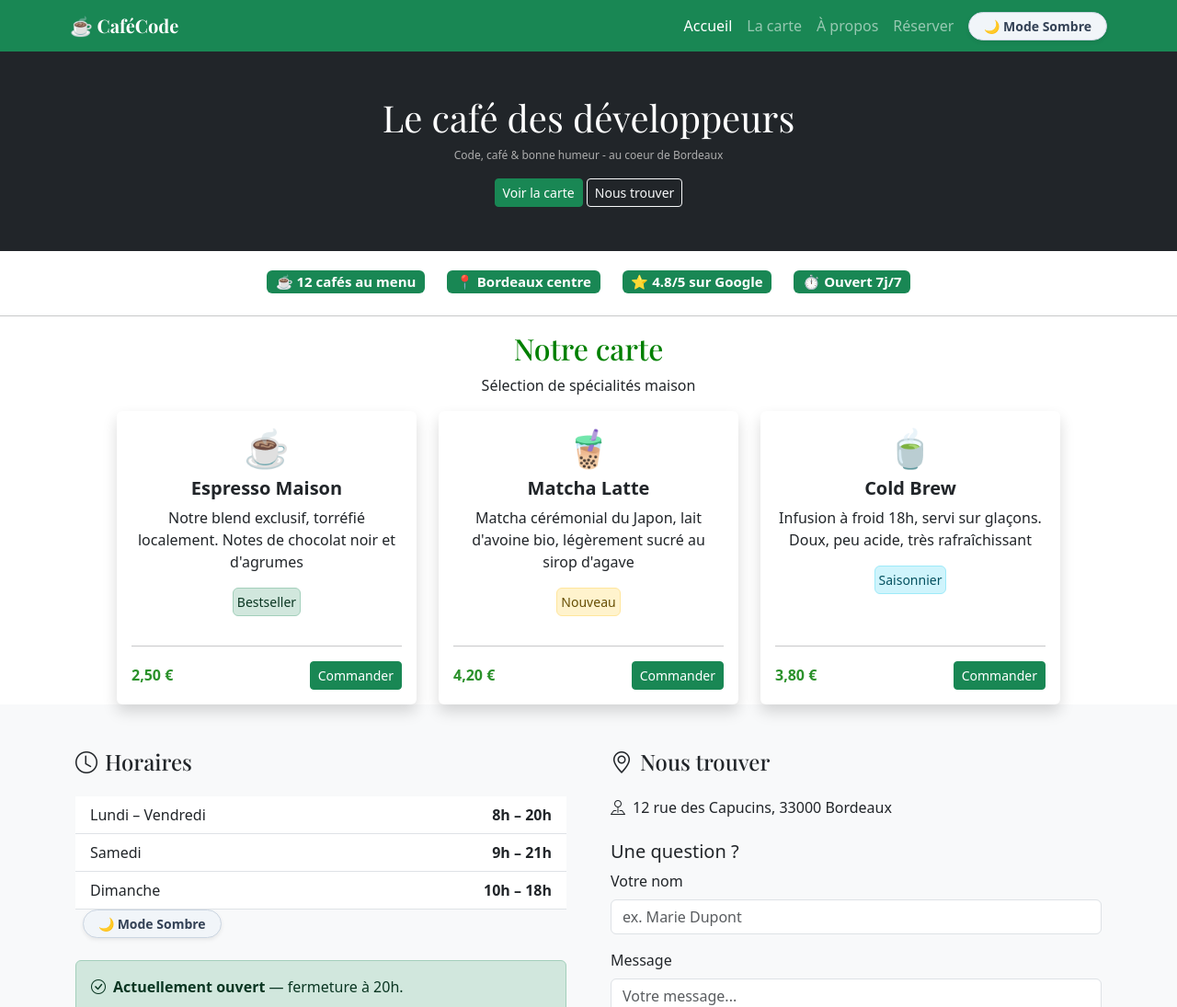
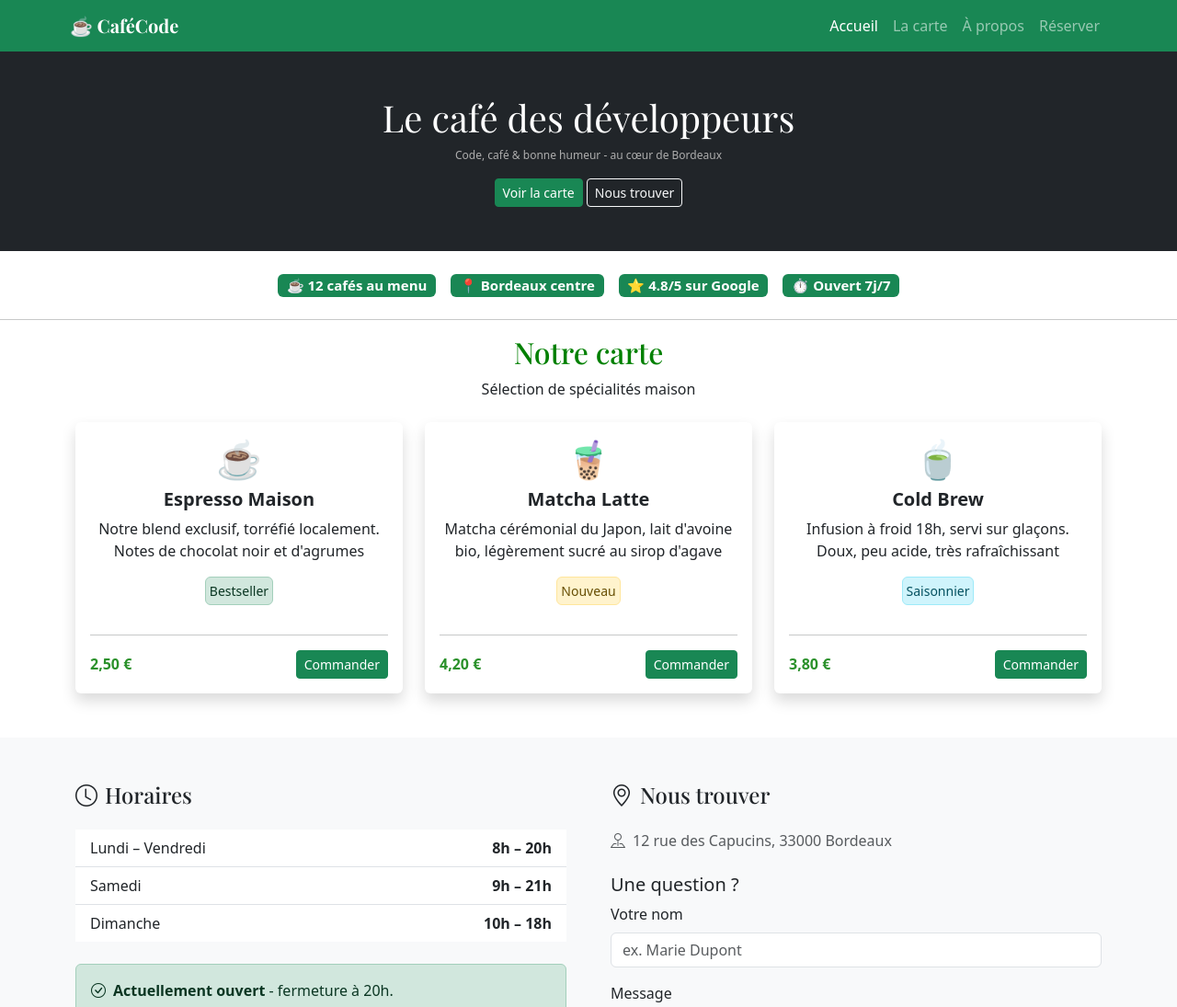
Before and after one commit to Jellacious/CafeCode, a plain HTML site: page index.html in a window 1280 px wide. Shown: the top 1095 px of the page at 92% size. Drawn offline with nearby package versions, Linux system fonts and the light colour scheme; a web font is replaced by a local one.

Commit message:
fix: auto device theme, bootstrap icons, valid HTML and responsive grid

```diff
--- a/a_propos.html
+++ b/a_propos.html
@@ -1,15 +1,16 @@
 <!DOCTYPE html>
-<html lang="en">
+<html lang="fr">
 
 <head>
   <meta charset="UTF-8">
   <meta name="viewport" content="width=device-width, initial-scale=1.0">
-  <title>CafeCode</title>
+  <title>À propos - CaféCode</title>
   <link rel="preconnect" href="https://fonts.googleapis.com">
   <link rel="preconnect" href="https://fonts.gstatic.com" crossorigin>
   <link href="https://fonts.googleapis.com/css2?family=Playfair+Display:ital,wght@0,400..900;1,400..900&display=swap"
     rel="stylesheet">
   <link href="https://cdn.jsdelivr.net/npm/bootstrap@5.3.3/dist/css/bootstrap.min.css" rel="stylesheet">
+  <link rel="stylesheet" href="https://cdn.jsdelivr.net/npm/bootstrap-icons@1.11.3/font/bootstrap-icons.min.css">
   <link href="style.css" rel="stylesheet">
 
   <script src="https://cdn.jsdelivr.net/npm/bootstrap@5.3.3/dist/js/bootstrap.bundle.min.js"></script>
@@ -39,15 +40,9 @@
             <a class="nav-link active" href="a_propos.html">À propos</a>
           </li>
           <li class="nav-item">
-            <a class="nav-link " href="reserver.html">Réserver</a>
+            <a class="nav-link" href="reserver.html">Réserver</a>
           </li>
-
-                <li class="nav-item ms-sm-2 d-flex align-items-center">
-                        <button class="btn btn-light btn-sm rounded-pill px-3 fw-semibold shadow-sm theme-toggle-btn" type="button">
-                            <span class="theme-text">🌙 Mode Sombre</span>
-                        </button>
-                    </li>
-                </ul>
+        </ul>
       </div>
     </div>
   </nav>
--- a/index.html
+++ b/index.html
@@ -1,15 +1,16 @@
 <!DOCTYPE html>
-<html lang="en">
+<html lang="fr">
 
 <head>
   <meta charset="UTF-8">
   <meta name="viewport" content="width=device-width, initial-scale=1.0">
-  <title>CafeCode</title>
+  <title>CaféCode</title>
   <link rel="preconnect" href="https://fonts.googleapis.com">
   <link rel="preconnect" href="https://fonts.gstatic.com" crossorigin>
   <link href="https://fonts.googleapis.com/css2?family=Playfair+Display:ital,wght@0,400..900;1,400..900&display=swap"
     rel="stylesheet">
   <link href="https://cdn.jsdelivr.net/npm/bootstrap@5.3.3/dist/css/bootstrap.min.css" rel="stylesheet">
+  <link rel="stylesheet" href="https://cdn.jsdelivr.net/npm/bootstrap-icons@1.11.3/font/bootstrap-icons.min.css">
   <link href="style.css" rel="stylesheet">
 
   <script src="https://cdn.jsdelivr.net/npm/bootstrap@5.3.3/dist/js/bootstrap.bundle.min.js"></script>
@@ -19,16 +20,14 @@
 <body>
   <!-- Barre de navigation -->
   <nav class="navbar navbar-expand-sm bg-success navbar-dark" style="padding-left: 5%; padding-right: 5%;">
-        <!-- fixed-top : pour le fixer sur toute la page, mais dans ce cas, pas besoin -->
-        <div class="container-fluid"> <!-- Liste des éléments du header -->
-            <span class="navbar-brand" style="font-family: 'Playfair Display'"><b>☕️ CaféCode</b>
-            </span>
+    <div class="container-fluid">
+      <a class="navbar-brand" href="index.html" style="font-family: 'Playfair Display'"><b>☕️ CaféCode</b></a>
       <button class="navbar-toggler" type="button" data-bs-toggle="collapse" data-bs-target="#navbarNav"
         aria-controls="navbarNav" aria-expanded="false" aria-label="Toggle navigation">
         <span class="navbar-toggler-icon"></span>
       </button>
       <div class="collapse navbar-collapse" id="navbarNav">
-                <ul class="navbar-nav ms-auto"> <!-- Liste d'élément, ms-auto permet d'aligner a droite -->
+        <ul class="navbar-nav ms-auto">
           <li class="nav-item">
             <a class="nav-link active" href="index.html">Accueil</a>
           </li>
@@ -39,31 +38,25 @@
             <a class="nav-link" href="a_propos.html">À propos</a>
           </li>
           <li class="nav-item">
-                        <a class="nav-link " href="reserver.html">Réserver</a>
-                    </li>
-
-                <li class="nav-item ms-sm-2 d-flex align-items-center">
-                        <button class="btn btn-light btn-sm rounded-pill px-3 fw-semibold shadow-sm theme-toggle-btn" type="button">
-                            <span class="theme-text">🌙 Mode Sombre</span>
-                        </button>
+            <a class="nav-link" href="reserver.html">Réserver</a>
           </li>
         </ul>
       </div>
     </div>
   </nav>
 
-
-  <div class="container-fluid bg-dark text-white p-5"> <!-- div du truc noir -->
+  <!-- Hero -->
+  <div class="container-fluid bg-dark text-white p-5">
     <h1 class="text-center" style="font-family: 'Playfair Display'; font-weight: normal;">Le café des développeurs</h1>
-    <p class="text-center" style="font-size: 75%; color: rgb(173, 173, 173);">Code, café & bonne humeur - au coeur de
-      Bordeaux</p>
+    <p class="text-center" style="font-size: 75%; color: rgb(173, 173, 173);">Code, café &amp; bonne humeur - au cœur de Bordeaux</p>
     <div class="text-center">
       <a href="la_carte.html" class="btn btn-success btn-sm">Voir la carte</a>
       <a href="reserver.html" class="btn btn-sm btn-outline-light">Nous trouver</a>
     </div>
   </div>
 
-  <div class="d-flex gap-4 justify-content-center" style="padding-top: 20px">
+  <!-- Badges -->
+  <div class="d-flex flex-wrap gap-3 justify-content-center px-3 pt-4">
     <h5><span class="badge bg-success">☕ 12 cafés au menu</span></h5>
     <h5><span class="badge bg-success">📍 Bordeaux centre</span></h5>
     <h5><span class="badge bg-success">⭐ 4.8/5 sur Google</span></h5>
@@ -71,15 +64,16 @@
   </div>
   <hr />
 
-  <div class="container">
-    <div class="text-center">
+  <!-- Notre carte -->
+  <div class="container pb-5">
+    <div class="text-center mb-4">
       <h2 style="font-family: 'Playfair Display'; color: green">Notre carte</h2>
       <p>Sélection de spécialités maison</p>
     </div>
-    <div class="row justify-content-md-center">
+    <div class="row g-4 justify-content-center">
 
       <!-- Card 1 -->
-      <div class="col-md-4" style="width: 350px;">
+      <div class="col-12 col-md-6 col-lg-4">
         <div class="card h-100 border-0 shadow">
           <div class="card-body d-flex flex-column">
             <div class="text-center">
@@ -92,7 +86,7 @@
               <hr />
               <div class="d-flex justify-content-between align-items-center">
                 <div style="color: #2b912b;"><strong>2,50 €</strong></div>
-                <a href="#" class="btn btn-success btn-sm">Commander</a>
+                <a href="la_carte.html" class="btn btn-success btn-sm">Commander</a>
               </div>
             </div>
           </div>
@@ -100,7 +94,7 @@
       </div>
 
       <!-- Card 2 -->
-      <div class="col-md-4" style="width: 350px;">
+      <div class="col-12 col-md-6 col-lg-4">
         <div class="card h-100 border-0 shadow">
           <div class="card-body d-flex flex-column">
             <div class="text-center">
@@ -113,7 +107,7 @@
               <hr />
               <div class="d-flex justify-content-between align-items-center">
                 <div style="color: #2b912b;"><strong>4,20 €</strong></div>
-                <a href="#" class="btn btn-success btn-sm">Commander</a>
+                <a href="la_carte.html" class="btn btn-success btn-sm">Commander</a>
               </div>
             </div>
           </div>
@@ -121,7 +115,7 @@
       </div>
 
       <!-- Card 3 -->
-      <div class="col-md-4" style="width: 350px;">
+      <div class="col-12 col-md-6 col-lg-4">
         <div class="card h-100 border-0 shadow">
           <div class="card-body d-flex flex-column">
             <div class="text-center">
@@ -134,24 +128,25 @@
               <hr />
               <div class="d-flex justify-content-between align-items-center">
                 <div style="color: #2b912b;"><strong>3,80 €</strong></div>
-                <a href="#" class="btn btn-success btn-sm">Commander</a>
-              </div>
-            </div>
+                <a href="la_carte.html" class="btn btn-success btn-sm">Commander</a>
               </div>
             </div>
           </div>
         </div>
       </div>
 
+    </div>
+  </div>
+
+  <!-- Horaires & Contact -->
   <section class="py-5 bg-light">
     <div class="container">
       <div class="row g-5">
 
         <!-- Horaires -->
         <div class="col-md-6">
-          <h4 class="mb-4">
-            <p style="font-family: 'Playfair Display'"><i class="bi bi-clock me-2"></i></i>Horaires</p>
-
+          <h4 class="mb-4" style="font-family: 'Playfair Display';">
+            <i class="bi bi-clock me-2"></i>Horaires
           </h4>
 
           <ul class="list-group list-group-flush">
@@ -167,29 +162,23 @@
               <span>Dimanche</span>
               <strong>10h – 18h</strong>
             </li>
-
-                <li class="nav-item ms-sm-2 d-flex align-items-center">
-                        <button class="btn btn-light btn-sm rounded-pill px-3 fw-semibold shadow-sm theme-toggle-btn" type="button">
-                            <span class="theme-text">🌙 Mode Sombre</span>
-                        </button>
-                    </li>
           </ul>
 
           <div class="alert alert-success mt-4 d-flex align-items-center">
             <i class="bi bi-check-circle me-2"></i>
             <div>
-              <strong>Actuellement ouvert</strong> — fermeture à 20h.
+              <strong>Actuellement ouvert</strong> - fermeture à 20h.
             </div>
           </div>
         </div>
 
         <!-- Nous trouver -->
         <div class="col-md-6">
-          <h4 class="mb-4">
-            <p style="font-family: 'Playfair Display'"><i class="bi bi-geo-alt me-2 "></i>Nous trouver</p>
+          <h4 class="mb-4" style="font-family: 'Playfair Display';">
+            <i class="bi bi-geo-alt me-2"></i>Nous trouver
           </h4>
 
-          <p style="color: grey;"></p><i class="bi bi-pin-map me-2"></i></i>12 rue des Capucins, 33000 Bordeaux</p>
+          <p class="text-muted"><i class="bi bi-pin-map me-2"></i>12 rue des Capucins, 33000 Bordeaux</p>
 
           <h5 class="mt-4">Une question ?</h5>
 
@@ -205,8 +194,7 @@
             </div>
 
             <button type="submit" class="btn btn-success w-100">
-              <i class="bi bi-send me-2"></i>
-              Envoyer
+              <i class="bi bi-send me-2"></i>Envoyer
             </button>
           </form>
         </div>
@@ -214,7 +202,7 @@
       </div>
     </div>
   </section>
-  </div>
+
   <!-- FOOTER -->
   <footer class="bg-dark text-light py-4">
     <div class="container text-center">
@@ -224,18 +212,15 @@
       </p>
 
       <div class="mb-3">
-        <a href="#" class="text-light me-3"><i class="bi bi-instagram"></i></a>
-        <a href="#" class="text-light me-3"><i class="bi bi-facebook"></i></a>
-        <a href="#" class="text-light"><i class="bi bi-twitter-x"></i></a>
+        <a href="#" class="text-light me-3" aria-label="Instagram"><i class="bi bi-instagram"></i></a>
+        <a href="#" class="text-light me-3" aria-label="Facebook"><i class="bi bi-facebook"></i></a>
+        <a href="#" class="text-light" aria-label="X"><i class="bi bi-twitter-x"></i></a>
       </div>
 
       <small>© 2026 CaféCode. Tous droits réservés.</small>
     </div>
   </footer>
 
-  <!-- Liste des émoticones : -->
-  <link rel="stylesheet" href="https://cdn.jsdelivr.net/npm/bootstrap-icons@1.11.1/font/bootstrap-icons.css">
-
 </body>
 
 </html>
--- a/style.css
+++ b/style.css
@@ -1,14 +1,10 @@
 /* --- Variables & Base --- */
-html {
-    background-color: #198754;
-}
-
 body {
     background-color: var(--bs-body-bg, #f7f7f7);
     transition: background-color 0.3s ease, color 0.3s ease;
 }
 
-/* Thème Sombre d'origine */
+/* Thème Sombre automatique */
 [data-bs-theme="dark"] {
     --bs-body-bg: #121820;
     --bs-body-color: #e5e7eb;
@@ -64,30 +60,3 @@ body {
     border-color: #2a3442 !important;
     opacity: 0.5;
 }
-
-
-
-/* Style dynamique du bouton Dark Mode */
-.theme-toggle-btn {
-    background-color: #f1f5f9 !important; /* Blanc grisé */
-    color: #334155 !important;           /* Texte gris anthracite */
-    border: 1px solid #cbd5e1 !important;
-    transition: all 0.2s ease !important;
-}
-
-.theme-toggle-btn:hover {
-    background-color: #e2e8f0 !important;
-    color: #0f172a !important;
-}
-
-/* En mode sombre : Noir grisé */
-[data-bs-theme="dark"] .theme-toggle-btn {
-    background-color: #1e293b !important; /* Noir/ardoise grisé */
-    color: #f8fafc !important;           /* Texte blanc cassé */
-    border: 1px solid #334155 !important;
-}
-
-[data-bs-theme="dark"] .theme-toggle-btn:hover {
-    background-color: #334155 !important;
-    color: #ffffff !important;
-}
--- a/theme.js
+++ b/theme.js
@@ -1,29 +1,11 @@
-// --- Gestion du Dark Mode pour CaféCode (Lien Texte) ---
-function applyTheme(theme) {
-    document.documentElement.setAttribute('data-bs-theme', theme);
-    localStorage.setItem('cafecode-theme', theme);
-
-    // Mettre à jour le texte du bouton
-    const textElements = document.querySelectorAll('.theme-text');
-    textElements.forEach(el => {
-        el.textContent = theme === 'dark' ? '☀️ Mode Clair' : '🌙 Mode Sombre';
-    });
+// --- Gestion automatique du thème selon l'appareil ---
+function applyDeviceTheme() {
+    const isDark = window.matchMedia && window.matchMedia('(prefers-color-scheme: dark)').matches;
+    document.documentElement.setAttribute('data-bs-theme', isDark ? 'dark' : 'light');
 }
 
-// Initialisation immédiate
-const savedTheme = localStorage.getItem('cafecode-theme') || (window.matchMedia('(prefers-color-scheme: dark)').matches ? 'dark' : 'light');
-applyTheme(savedTheme);
+applyDeviceTheme();
 
-// Attacher l'événement au chargement du DOM
-document.addEventListener('DOMContentLoaded', () => {
-    applyTheme(savedTheme);
-    const toggleBtns = document.querySelectorAll('.theme-toggle-btn');
-    toggleBtns.forEach(btn => {
-        btn.addEventListener('click', (e) => {
-            e.preventDefault();
-            const current = document.documentElement.getAttribute('data-bs-theme') || 'light';
-            const next = current === 'light' ? 'dark' : 'light';
-            applyTheme(next);
-        });
-    });
-});
+if (window.matchMedia) {
+    window.matchMedia('(prefers-color-scheme: dark)').addEventListener('change', applyDeviceTheme);
+}
```
Also changed, not shown: la_carte.html (+5 -10 lines), reserver.html (+3 -9 lines), 1 other file. Lines whose indentation alone changed are shown as unchanged.
